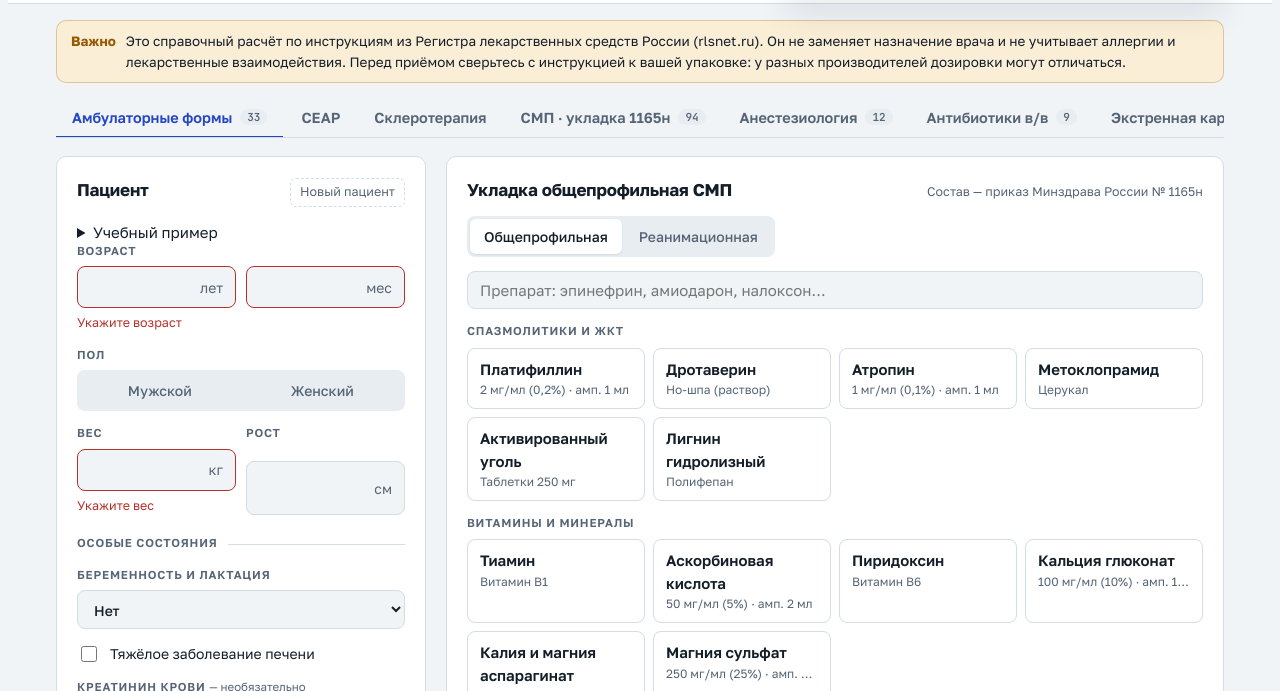
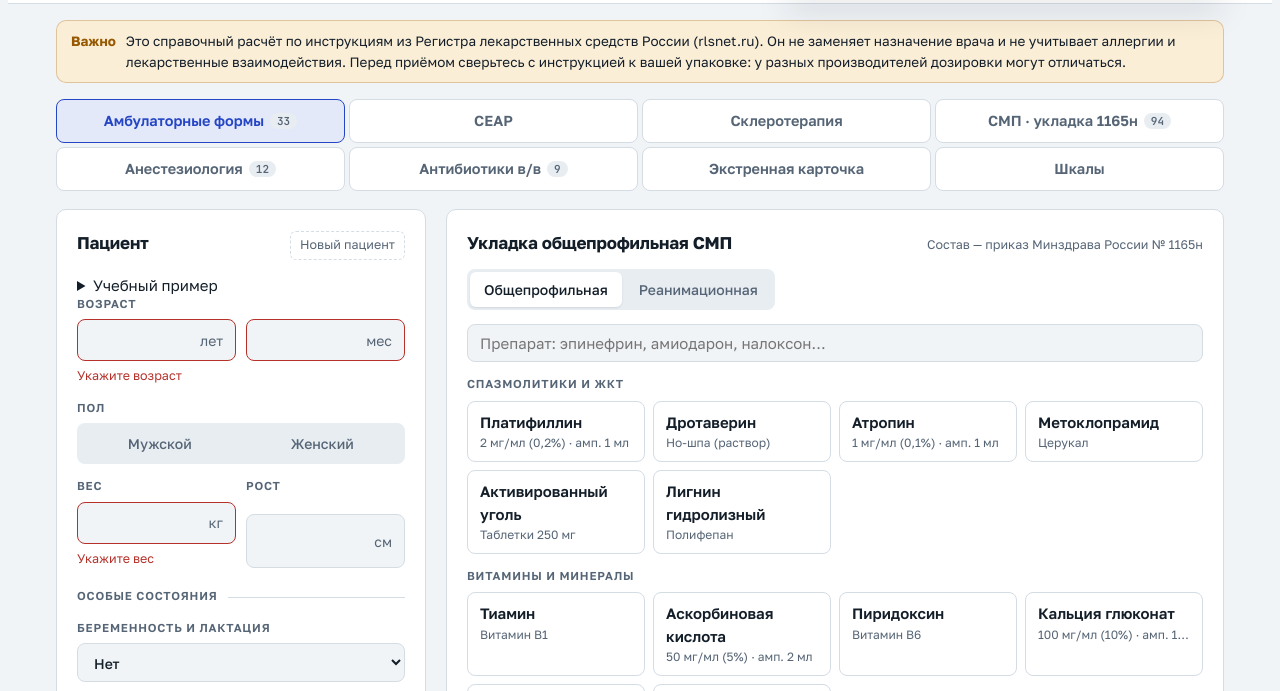
Before and after one commit to indromedas/doza-app, a plain HTML site: page src/dose-calculator.html in a window 1280 px wide. Shown: the part 96-787 px from the top of the page. Drawn offline with Linux system fonts and the light colour scheme.

Commit message:
Разместить восемь вкладок в два ряда на телефоне и ПК

```diff
--- a/src/dose-calculator.html
+++ b/src/dose-calculator.html
@@ -177,9 +177,15 @@ details.trace ol{margin:10px 0 0;padding-left:22px;display:grid;gap:4px;font:13p
 .empty{padding:28px 20px;color:var(--muted)}
 .empty h2{color:var(--ink);margin-bottom:6px}
 
-.tabs{display:flex;gap:2px;border-bottom:1px solid var(--line);margin-bottom:18px;overflow-x:auto}
-.tabs button{font:600 14.5px var(--font-ui);padding:10px 16px;border:0;background:none;color:var(--muted);border-bottom:2px solid transparent;margin-bottom:-1px;cursor:pointer;white-space:nowrap;display:flex;gap:8px;align-items:center}
-.tabs button[aria-selected="true"]{color:var(--accent);border-bottom-color:var(--accent)}
+.tabs{display:grid;grid-template-columns:repeat(4,minmax(0,1fr));gap:4px;margin-bottom:18px}
+.tabs button{min-width:0;min-height:44px;font:600 14.5px var(--font-ui);padding:6px 8px;border:1px solid var(--line);border-radius:8px;background:var(--surface);color:var(--muted);cursor:pointer;display:flex;gap:6px;align-items:center;justify-content:center}
+.tabs button[aria-selected="true"]{color:var(--accent);border-color:var(--accent);background:var(--accent-soft)}
+.tabs .tab-short{display:none}
+@media(max-width:720px){
+  .tabs button{font-size:13px;line-height:1.2;padding:5px 2px}
+  .tabs .tab-full,.tabs button .cnt{display:none}
+  .tabs .tab-short{display:inline}
+}
 .tabs .cnt{font:600 11px var(--font-num);background:var(--sunk);color:var(--muted);border-radius:999px;padding:1px 7px}
 .work-pane{display:grid;gap:20px;min-width:0}
 .rows{display:grid;gap:1px;background:var(--line);border:1px solid var(--line);border-radius:8px;overflow:hidden}
@@ -260,13 +266,13 @@ footer b{color:var(--ink);font-weight:600}
   <div class="notice" role="note"><b>Важно</b><span>Это справочный расчёт по инструкциям из Регистра лекарственных средств России (rlsnet.ru). Он не заменяет назначение врача и не учитывает аллергии и лекарственные взаимодействия. Перед приёмом сверьтесь с инструкцией к вашей упаковке: у разных производителей дозировки могут отличаться.</span></div>
 
   <nav class="tabs" role="tablist" aria-label="Разделы калькулятора">
-    <button type="button" role="tab" id="tabMain" data-tab="main" aria-selected="true">Амбулаторные формы <span class="cnt" id="mainCnt">33</span></button>
+    <button type="button" role="tab" id="tabMain" data-tab="main" aria-selected="true" aria-label="Амбулаторные формы"><span class="tab-full">Амбулаторные формы</span><span class="tab-short">Амбул.<br>формы</span><span class="cnt" id="mainCnt">33</span></button>
     <button type="button" role="tab" id="tabCeap" data-tab="ceap" aria-selected="false">CEAP</button>
-    <button type="button" role="tab" id="tabSclero" data-tab="sclero" aria-selected="false">Склеротерапия</button>
-    <button type="button" role="tab" id="tabSmp" data-tab="smp" aria-selected="false">СМП · укладка 1165н <span class="cnt" id="smpCnt">85</span></button>
-    <button type="button" role="tab" id="tabAnest" data-tab="anest" aria-selected="false">Анестезиология <span class="cnt" id="anestCnt">12</span></button>
-    <button type="button" role="tab" id="tabAbx" data-tab="abx" aria-selected="false">Антибиотики в/в <span class="cnt" id="abxCnt">9</span></button>
-    <button type="button" role="tab" id="tabCard" data-tab="card" aria-selected="false">Экстренная карточка</button>
+    <button type="button" role="tab" id="tabSclero" data-tab="sclero" aria-selected="false" aria-label="Склеротерапия"><span class="tab-full">Склеротерапия</span><span class="tab-short">Склеро-<br>терапия</span></button>
+    <button type="button" role="tab" id="tabSmp" data-tab="smp" aria-selected="false" aria-label="СМП · укладка 1165н"><span class="tab-full">СМП · укладка 1165н</span><span class="tab-short">СМП</span><span class="cnt" id="smpCnt">85</span></button>
+    <button type="button" role="tab" id="tabAnest" data-tab="anest" aria-selected="false" aria-label="Анестезиология"><span class="tab-full">Анестезиология</span><span class="tab-short">Анестези-<br>ология</span><span class="cnt" id="anestCnt">12</span></button>
+    <button type="button" role="tab" id="tabAbx" data-tab="abx" aria-selected="false" aria-label="Антибиотики в/в"><span class="tab-full">Антибиотики в/в</span><span class="tab-short">Антибио-<br>тики в/в</span><span class="cnt" id="abxCnt">9</span></button>
+    <button type="button" role="tab" id="tabCard" data-tab="card" aria-selected="false" aria-label="Экстренная карточка"><span class="tab-full">Экстренная карточка</span><span class="tab-short">Экстр.<br>карточка</span></button>
     <button type="button" role="tab" id="tabScales" data-tab="scales" aria-selected="false">Шкалы</button>  </nav>
 
   <main class="layout">
--- a/sw.js
+++ b/sw.js
@@ -1,6 +1,6 @@
 /* Офлайн-кэш калькулятора дозировок.
    При каждом обновлении калькулятора увеличивайте VERSION — старый кэш удалится. */
-const VERSION = 'doza-v9';
+const VERSION = 'doza-v10';
 const CORE = ['./', 'index.html', 'manifest.webmanifest', 'icon-180.png', 'icon-192.png', 'icon-512.png',
   'fonts/fonts.css', 'fonts/GolosText-cyrillic-0.woff2', 'fonts/GolosText-latin-1.woff2',
   'fonts/JetBrainsMono-cyrillic-2.woff2', 'fonts/JetBrainsMono-latin-3.woff2'];
```
Also changed, not shown: index.html (+15 -9 lines).
